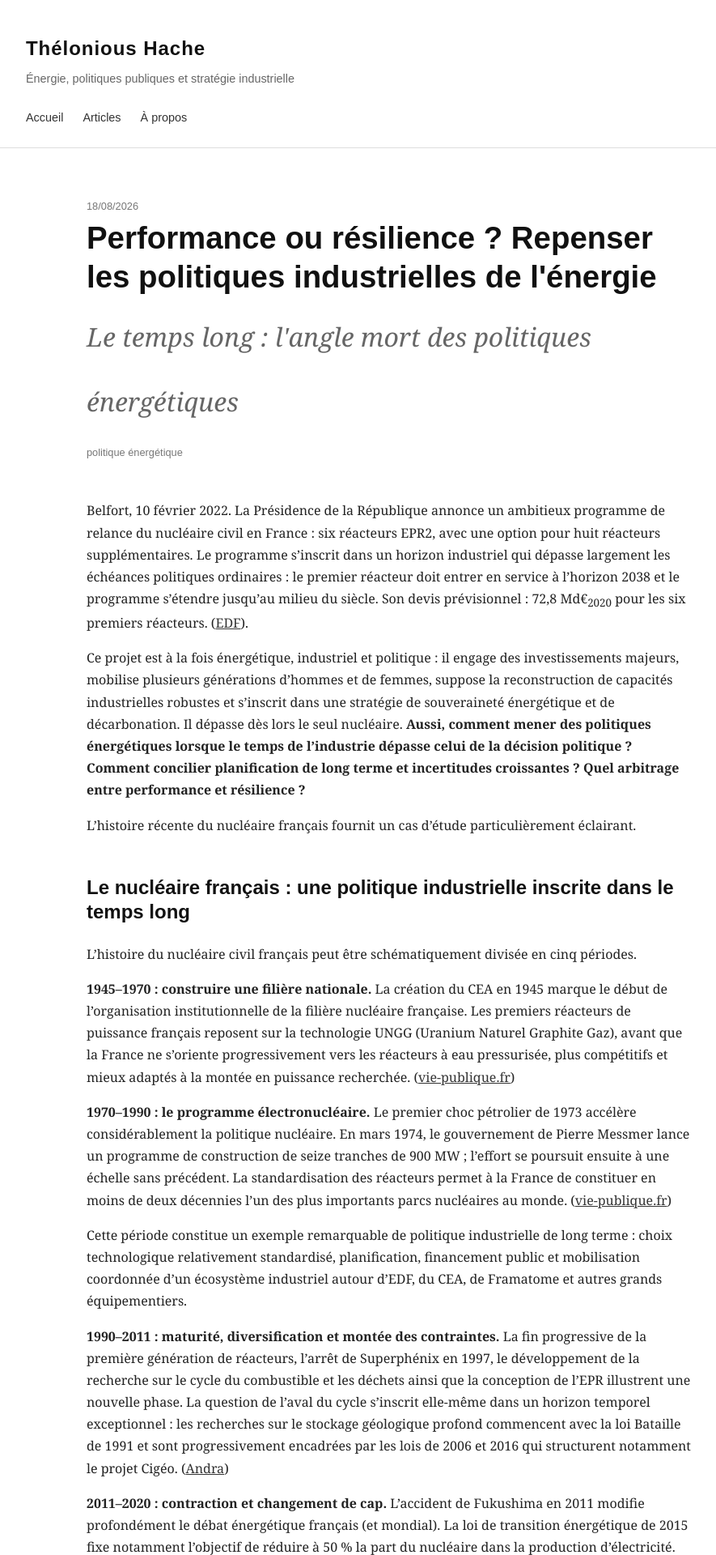
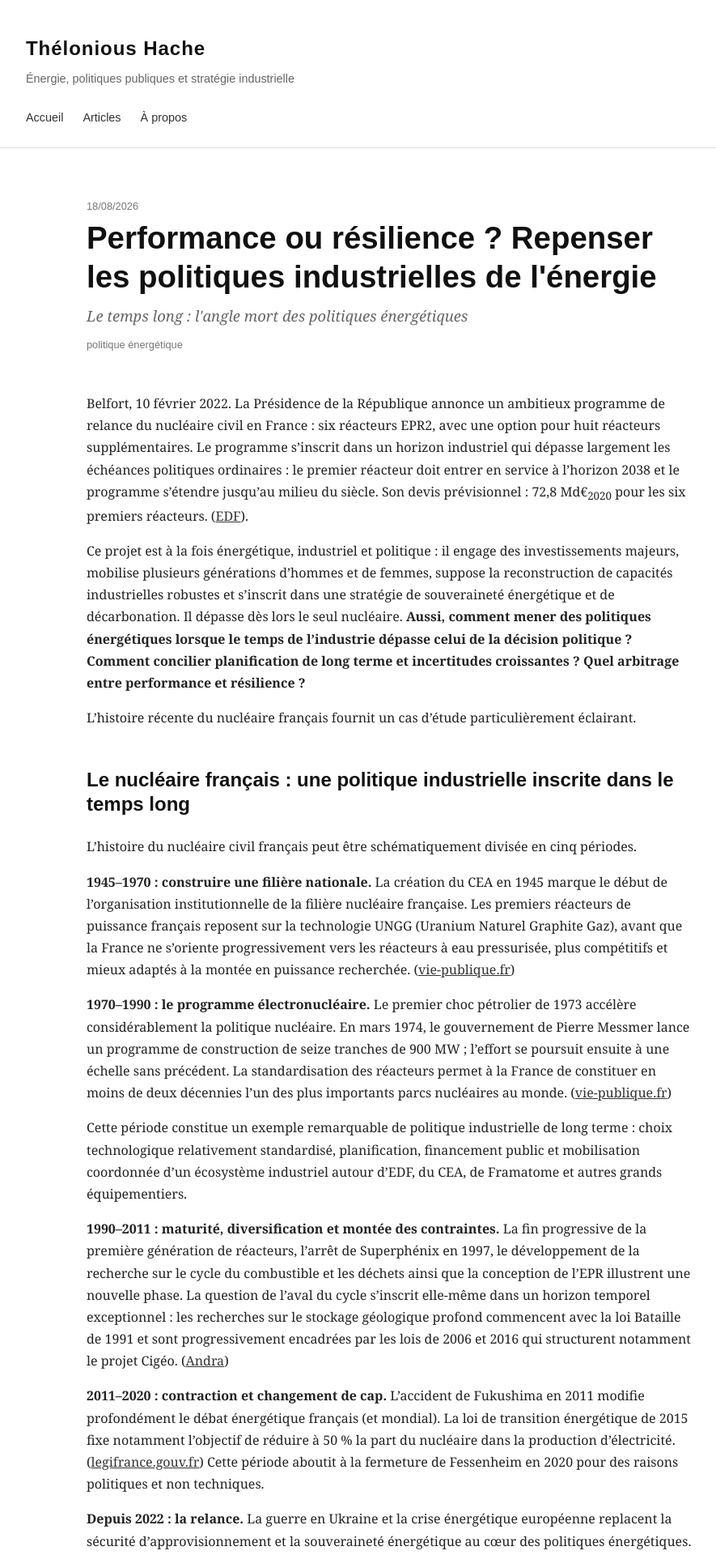
Before and after one commit to TheloniousHache/thelonious-hache.github.io, a Jekyll site: the page built from _posts/2026-08-16-note1.md, in a window 1280 px wide. Shown: the top 1920 px of the page at 81% size, without its empty margins (158-1043 px from the left). Built offline with Jekyll 4.4.1, drawn with Linux system fonts in a browser that asks for light colours.

Commit message:
Update style.css

```diff
--- a/assets/css/style.css
+++ b/assets/css/style.css
@@ -261,10 +261,10 @@ a {
 .post-subtitle {
   margin: 0.6rem 0 0;
   font-family: Georgia, "Times New Roman", serif;
-  font-size: 2rem;
+  font-size: 1.15rem;
   font-style: italic;
   font-weight: normal;
-  line-height: 2.5;
+  line-height: 1.5;
   color: #666;
 }
 
```
